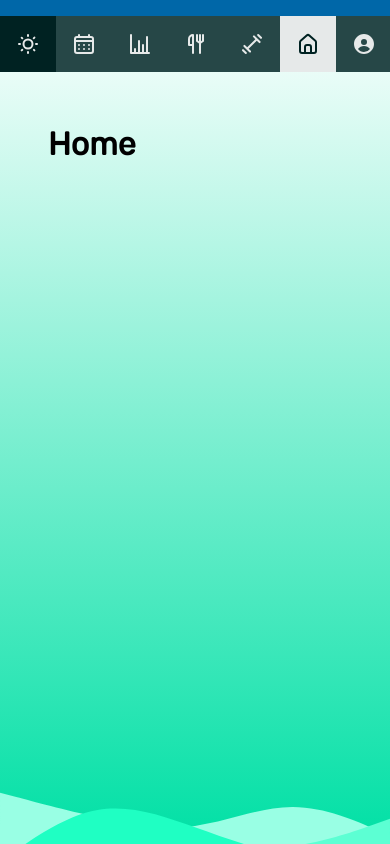
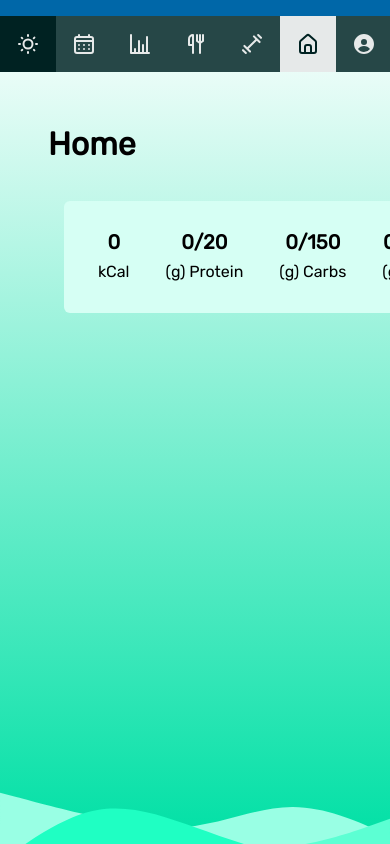
Before and after one commit to houstonmp/macrotracker-v2, a React (Vite) app: page / in a window 390 px wide. Built offline with nearby package versions, Linux system fonts and the light colour scheme.

Commit message:
Fix styling on root for items too large for the screen

```diff
--- a/src/components/Entry/EntryCard.jsx
+++ b/src/components/Entry/EntryCard.jsx
@@ -99,7 +99,7 @@ const EntryCard = (props) => {
         </article>
         <footer className={classes.footer}>
             <Button name='recipe' onClick={props.onModal}>+ Create Item</Button>
-            <Button name='item' onClick={props.onModal}>+ Search</Button>
+            {/* <Button name='item' onClick={props.onModal}>+ Search</Button> */}
         </footer>
     </Card >
 }
--- a/src/components/Entry/MacroList.module.css
+++ b/src/components/Entry/MacroList.module.css
@@ -13,3 +13,9 @@
     margin-bottom: .5rem;
     font-size: 2rem;
 }
+
+@media only screen and (max-width: 768px) {
+    .macros div>h1 {
+        font-size: 1.25rem;
+    }
+}
--- a/src/index.css
+++ b/src/index.css
@@ -241,6 +241,7 @@ body {
   margin: 0;
   font-family: 'Rubik', sans-serif;
   min-height: 100vh;
+  overflow: hidden;
 }
 
 .dark {
@@ -261,7 +262,8 @@ body {
   display: flex;
   flex-direction: row;
   height: 98vh;
-
+  overflow-x: hidden;
+  overflow-y: scroll;
 }
 
 ul {
@@ -276,7 +278,7 @@ main {
   flex-grow: 2;
   flex-direction: column;
   justify-content: flex-start;
-  overflow: none auto;
+
   /* flex-wrap: wrap; */
   /* justify-content: center;
   align-items: center; */
--- a/src/pages/Home.jsx
+++ b/src/pages/Home.jsx
@@ -1,7 +1,9 @@
+import MacroList from "../components/Entry/MacroList";
 import PageContent from "../components/PageContent"
 
 const Home = (props) => {
   return <PageContent title="Home">
+    <MacroList></MacroList>
   </PageContent>
 }
 
```
